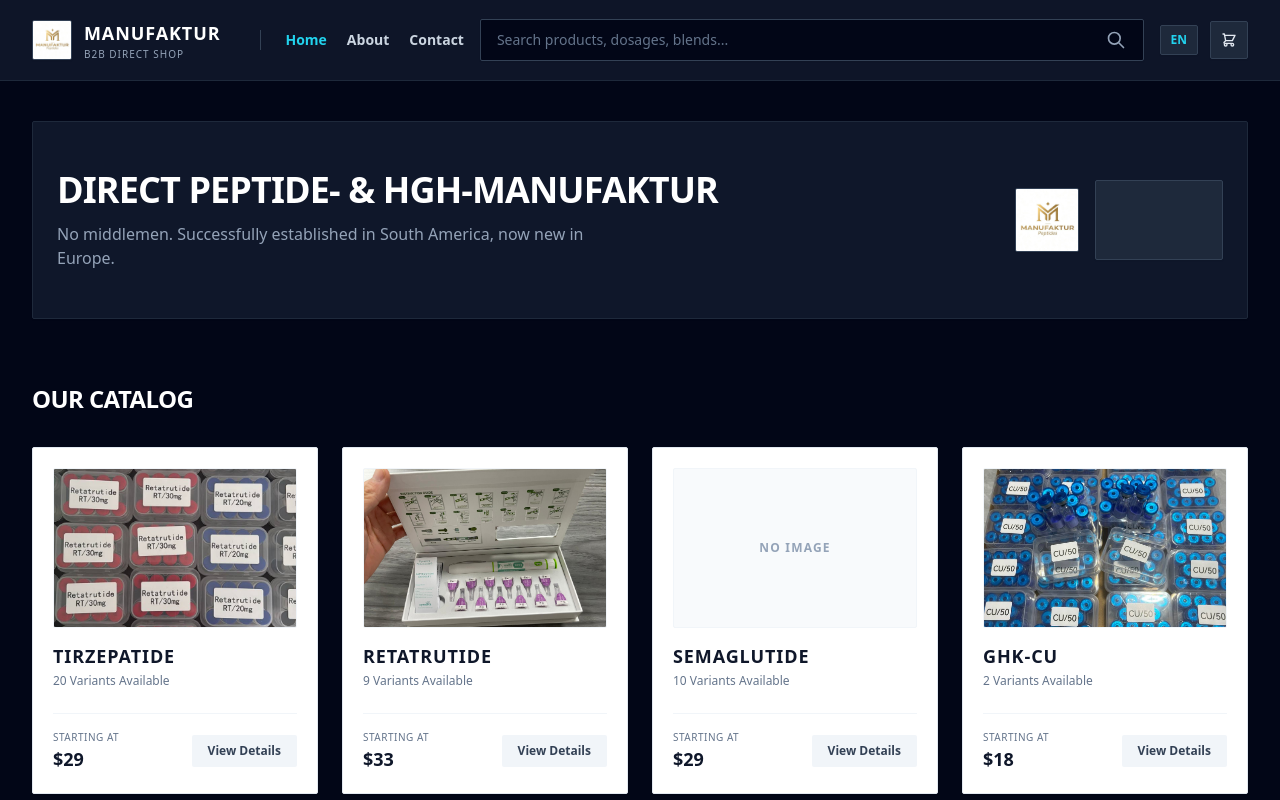
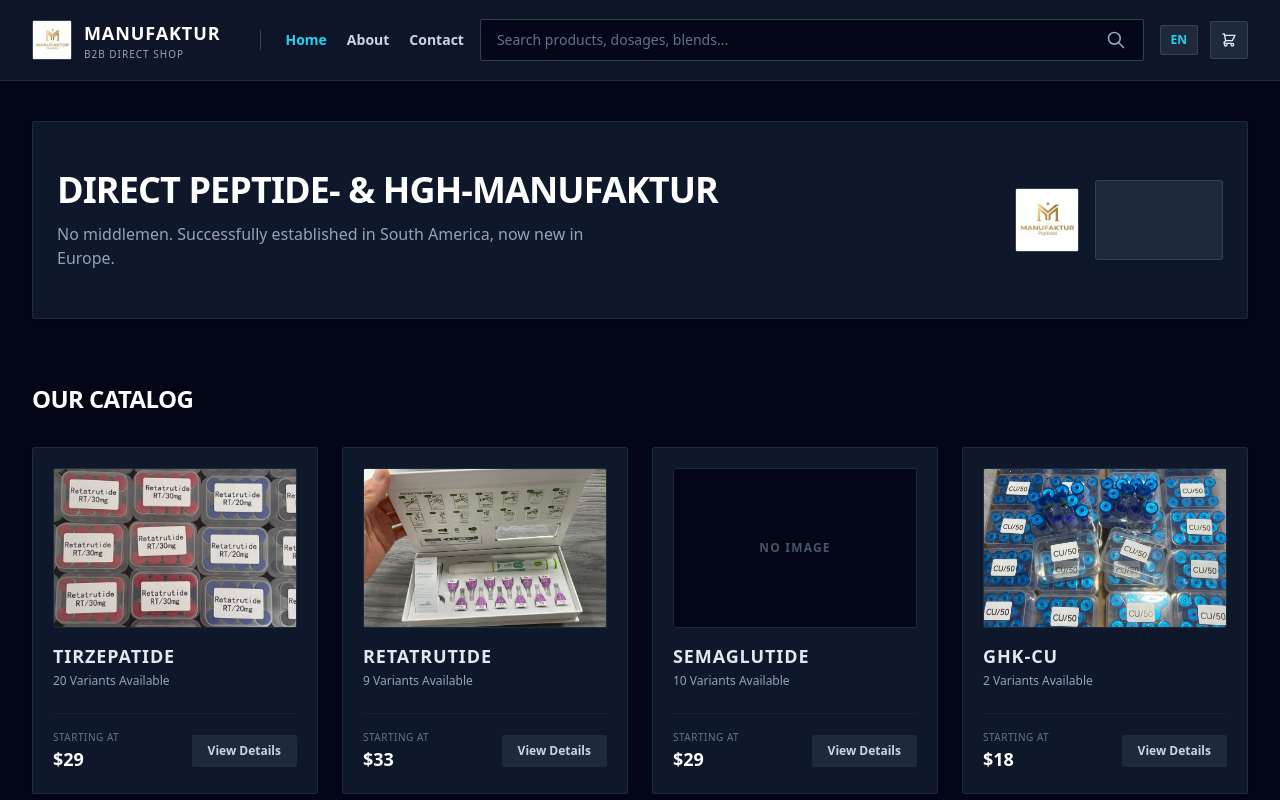
Before and after one commit to sameerkhan1122/ManufakturWebV2, a React (Vite) app: page / in a window 1280 px wide. Shown: the top 800 px of the page. Built offline with nearby package versions, Linux system fonts and the light colour scheme; grey boxes are pictures that could not be loaded.

Commit message:
Update App.jsx

```diff
--- a/src/App.jsx
+++ b/src/App.jsx
@@ -268,7 +268,6 @@
     searchPlaceholder: 'Search products, dosages, blends...',
     heroTitle: 'Direct Peptide- & HGH-Manufaktur',
     heroDesc: 'No middlemen. Successfully established in South America, now new in Europe.',
-    animationLabel: 'Animation',
     catalogTitle: 'Our Catalog',
     variantsAvailable: 'Variants Available',
     startingAt: 'Starting at',
@@ -321,7 +320,6 @@
     searchPlaceholder: 'Produkte, Dosierungen, Blends suchen...',
     heroTitle: 'Direkte Peptid- & HGH-Manufaktur',
     heroDesc: 'Keine Zwischenmänner. Erfolgreich in Südamerika etabliert, jetzt neu in Europa.',
-    animationLabel: 'Animation',
     catalogTitle: 'Unser Katalog',
     variantsAvailable: 'Varianten verfügbar',
     startingAt: 'Ab',
@@ -375,28 +373,28 @@
   return (
     <div
       onClick={() => onClick(groupName)}
-      className="bg-white dark:bg-slate-900 border border-slate-200 dark:border-slate-800 rounded-sm p-5 flex flex-col justify-between hover:border-cyan-600 dark:hover:border-cyan-500/50 transition-all shadow-sm hover:shadow cursor-pointer group"
+      className="bg-slate-900 border border-slate-800 rounded-sm p-5 flex flex-col justify-between hover:border-cyan-500 transition-all shadow-sm hover:shadow cursor-pointer group"
     >
-      <div className="w-full h-40 bg-slate-50 dark:bg-slate-950 rounded-sm mb-4 flex items-center justify-center border border-slate-100 dark:border-slate-800 overflow-hidden relative">
+      <div className="w-full h-40 bg-slate-950 rounded-sm mb-4 flex items-center justify-center border border-slate-800 overflow-hidden relative">
         {groupImage ? (
           <img src={groupImage} alt={groupName} className="w-full h-full object-cover transition-transform duration-500 group-hover:scale-105" />
         ) : (
-          <span className="text-slate-400 dark:text-slate-600 text-xs uppercase tracking-widest font-bold">No Image</span>
+          <span className="text-slate-600 text-xs uppercase tracking-widest font-bold">No Image</span>
         )}
-        <div className="absolute inset-0 bg-cyan-600/0 dark:bg-cyan-500/0 group-hover:bg-cyan-600/5 dark:group-hover:bg-cyan-500/5 transition-all duration-300"></div>
+        <div className="absolute inset-0 bg-cyan-500/0 group-hover:bg-cyan-500/5 transition-all duration-300"></div>
       </div>
 
       <div>
-        <h3 className="font-bold text-slate-900 dark:text-slate-200 text-lg uppercase tracking-wider leading-snug">{groupName}</h3>
-        <p className="text-xs text-slate-500 dark:text-slate-400 mt-1">{products.length} {variantsText}</p>
+        <h3 className="font-bold text-slate-200 text-lg uppercase tracking-wider leading-snug">{groupName}</h3>
+        <p className="text-xs text-slate-400 mt-1">{products.length} {variantsText}</p>
       </div>
 
-      <div className="mt-6 pt-4 border-t border-slate-100 dark:border-slate-800/60 flex items-center justify-between">
+      <div className="mt-6 pt-4 border-t border-slate-800/60 flex items-center justify-between">
         <div className="flex flex-col">
           <span className="text-[10px] text-slate-500 uppercase tracking-wider">{startingAtText}</span>
-          <span className="text-lg font-black text-slate-900 dark:text-white">${startingPrice}</span>
+          <span className="text-lg font-black text-white">${startingPrice}</span>
         </div>
-        <button className="px-4 py-2 bg-slate-100 dark:bg-slate-800 text-slate-700 dark:text-slate-300 group-hover:bg-cyan-600 group-hover:text-white dark:group-hover:bg-cyan-500 dark:group-hover:text-slate-900 font-bold text-xs rounded-sm transition-colors">
+        <button className="px-4 py-2 bg-slate-800 text-slate-300 group-hover:bg-cyan-500 group-hover:text-slate-950 font-bold text-xs rounded-sm transition-colors">
           {viewDetailsText}
         </button>
       </div>
@@ -523,7 +521,7 @@
 
   const handleWhatsAppCheckout = () => {
     const phone = "85244217796";
-    let message = "Hello, I would like to purchase the following products:\n\n";
+    let message = "I would like to use code SAMMY10 to get a 4% discount\n\nHello, I would like to purchase the following products:\n\n";
     cart.forEach((item, index) => {
       message += `${index + 1}. ${item.name} - Quantity: ${item.quantity} kit(s) - Price: $${item.price * item.quantity}\n`;
     });
@@ -557,7 +555,7 @@
               <div
                 key={product.id}
                 onMouseDown={(e) => {
-                  e.preventDefault(); // Verhindert das Wegklicken durch Blur-Events
+                  e.preventDefault();
                   setShowSearchDropdown(false);
                   setMobileSearchOpen(false);
                   handleGroupClick(product.category, product.id);
@@ -592,7 +590,7 @@
 
   return (
     <div className="dark">
-      <div className="min-h-screen bg-slate-950 text-slate-100 font-sans selection:bg-cyan-500 selection:text-slate-900 transition-colors duration-300">
+      <div className="min-h-screen bg-slate-950 text-slate-100 font-sans selection:bg-cyan-500 selection:text-slate-950 transition-colors duration-300">
 
         {/* HEADER */}
         <header className="sticky top-0 z-50 bg-slate-900/95 backdrop-blur-md border-b border-slate-800 transition-colors duration-300">
@@ -783,7 +781,7 @@
               <div className="grid grid-cols-1 sm:grid-cols-2 lg:grid-cols-3 xl:grid-cols-4 gap-6">
                 {categoriesList.map(category => {
                   const matchesSearch = category.toLowerCase().includes(searchQuery.toLowerCase()) ||
-                                      allProducts.some(p => p.category === category && p.name.toLowerCase().includes(searchQuery.toLowerCase()));
+                                        allProducts.some(p => p.category === category && p.name.toLowerCase().includes(searchQuery.toLowerCase()));
 
                   if (!matchesSearch) return null;
 
```
